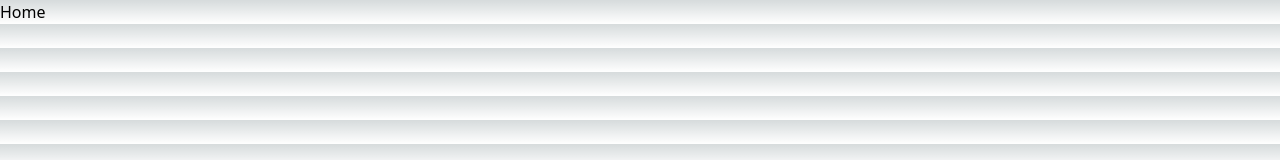
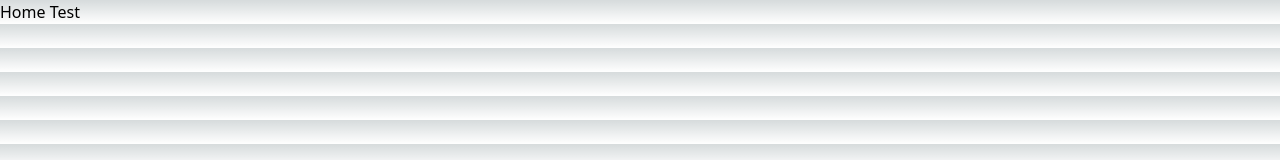
Before and after one commit to ksnd0297/lucky-diary, a Next.js app: page /home in a window 1280 px wide. Shown: the top 160 px of the page. Built offline with nearby package versions, Linux system fonts and the light colour scheme.

Commit message:
sandbox deploy test2

```diff
--- a/src/pages/home/index.tsx
+++ b/src/pages/home/index.tsx
@@ -1,5 +1,5 @@
 function Home() {
-	return <div>Home</div>;
+	return <div>Home Test</div>;
 }
 
 export default Home;
```
